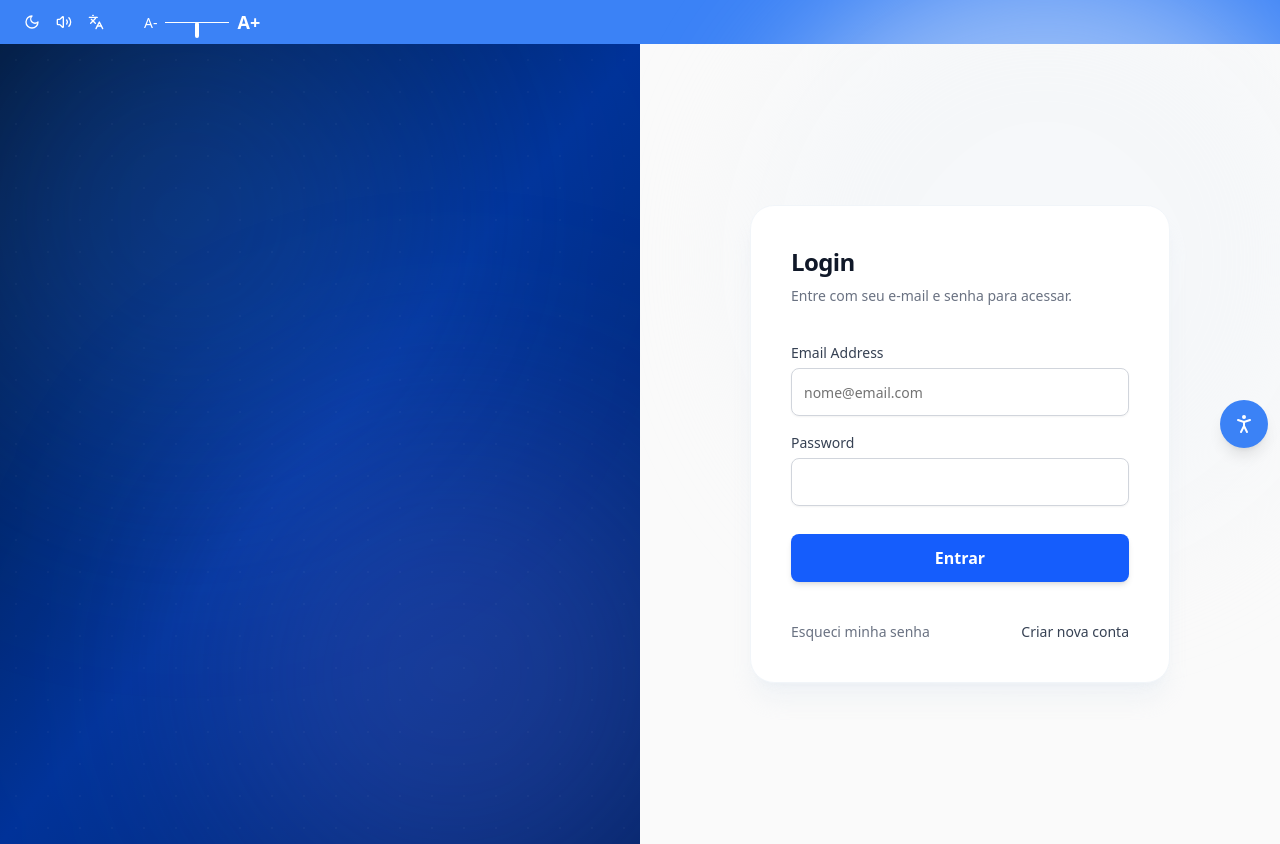
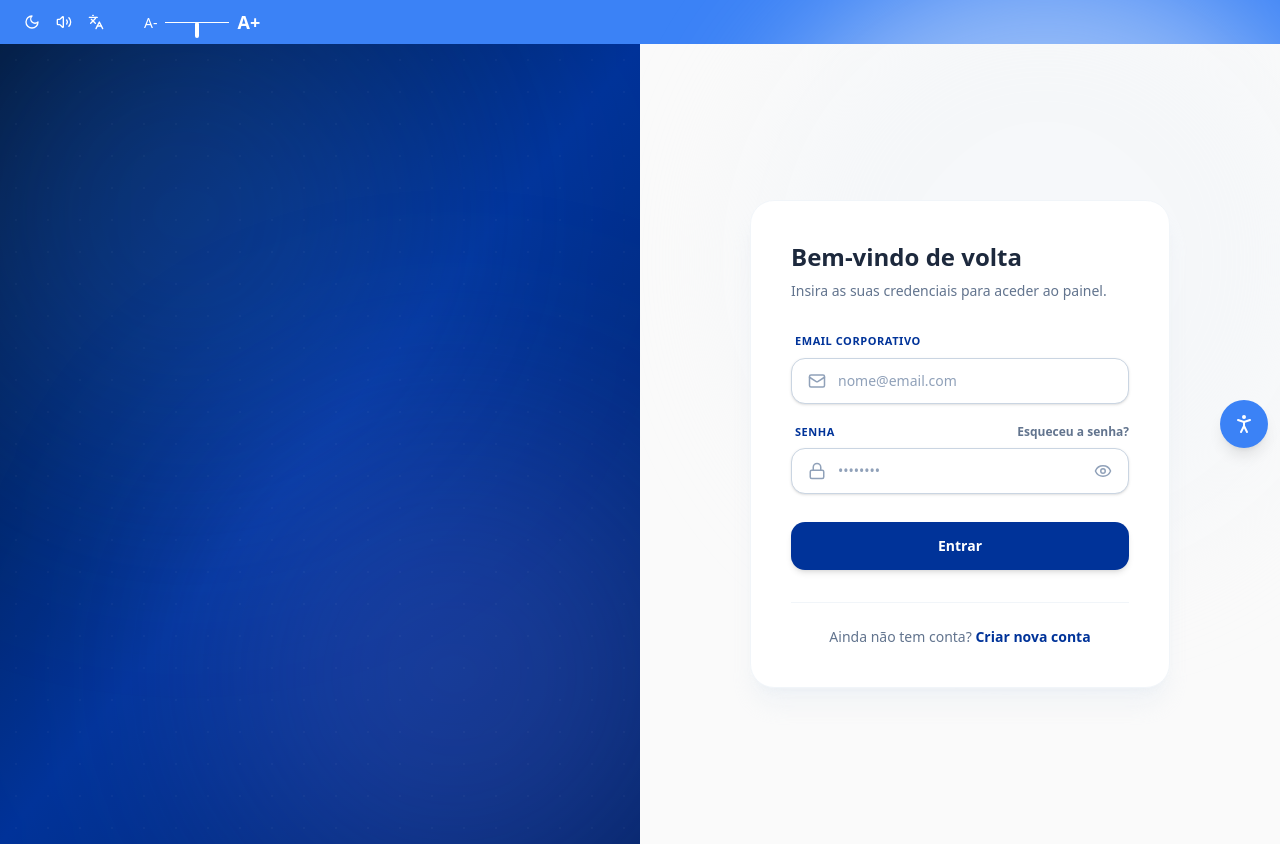
Before and after one commit to biancadearaujo/corporate-space-management, a Next.js app in the folder front/frontend-projeto-gestao-auditorio/: page /login in a window 1280 px wide. Built offline with nearby package versions, Linux system fonts and the light colour scheme.

Commit message:
style(frontend): refina o design e aplica melhorias gerais na interface

```diff
--- a/front/frontend-projeto-gestao-auditorio/src/app/collaborator-dashboard/page.tsx
+++ b/front/frontend-projeto-gestao-auditorio/src/app/collaborator-dashboard/page.tsx
@@ -447,7 +447,7 @@ function CollaboratorDashboard() {
 
                 <div className="flex items-center gap-6">
                     <nav className="hidden xl:flex items-center gap-5 text-[15px] font-medium text-slate-600">
-                        <Link href="/collaborator-dashboard" className="text-[#003399] font-semibold transition-colors">Dashboard</Link>
+                        <Link href="/collaborator-dashboard" className="text-[#003399] font-semibold transition-colors">Painel Geral</Link>
                         <Link href="/calendar" className="hover:text-[#003399] transition-colors">Reservas</Link>
                         <Link href="/our-spaces" className="hover:text-[#003399] transition-colors">Espaços</Link>
                         <Link href="/profile" className="hover:text-[#003399] transition-colors">Perfil</Link>
--- a/front/frontend-projeto-gestao-auditorio/src/app/our-spaces/page.tsx
+++ b/front/frontend-projeto-gestao-auditorio/src/app/our-spaces/page.tsx
@@ -130,7 +130,7 @@ function OurSpacesPage() {
 
                 <div className="flex items-center gap-6">
                     <nav className="hidden xl:flex items-center gap-5 text-[15px] font-medium text-slate-600">
-                        <Link href={getDashboardLink()} className="hover:text-[#003399] transition-colors">Dashboard</Link>
+                        <Link href={getDashboardLink()} className="hover:text-[#003399] transition-colors">Painel Geral</Link>
                         {/* Se for Administrador, pode ocultar o botão "Reservas" ou direcioná-lo para onde fizer sentido */}
                         {!hasRole('ROLE_ADMIN') && (
                             <Link href="/calendar" className="hover:text-[#003399] transition-colors">Reservas</Link>
--- a/front/frontend-projeto-gestao-auditorio/src/app/profile/page.tsx
+++ b/front/frontend-projeto-gestao-auditorio/src/app/profile/page.tsx
@@ -407,7 +407,7 @@ function ProfilePage() {
                 {/* Lado Direito: Navegação e Perfil */}
                 <div className="flex items-center gap-6">
                     <nav className="hidden xl:flex items-center gap-5 text-[15px] font-medium text-slate-600">
-                        <Link href="#" onClick={(e) => { e.preventDefault(); handleDashboardClick(); }} className="hover:text-[#003399] transition-colors">Dashboard</Link>
+                        <Link href="#" onClick={(e) => { e.preventDefault(); handleDashboardClick(); }} className="hover:text-[#003399] transition-colors">Painel Geral</Link>
                         <Link href="/calendar" className="hover:text-[#003399] transition-colors">Reservas</Link>
                         <Link href="/our-spaces" className="hover:text-[#003399] transition-colors">Espaços</Link>
                         <Link href="#" className="text-[#003399] font-semibold transition-colors">Perfil</Link>
--- a/front/frontend-projeto-gestao-auditorio/src/app/registered-companies/page.tsx
+++ b/front/frontend-projeto-gestao-auditorio/src/app/registered-companies/page.tsx
@@ -141,7 +141,7 @@ export default function RegisteredCompaniesPage() {
     const handleLogout = () => {
         if (logout) logout();
         else localStorage.removeItem('token');
-        router.replace('/');
+        router.replace('/login');
     };
 
     const handleDashboardClick = () => {
--- a/front/frontend-projeto-gestao-auditorio/src/components/ui/appointment-calendar.tsx
+++ b/front/frontend-projeto-gestao-auditorio/src/components/ui/appointment-calendar.tsx
@@ -419,7 +419,7 @@ export default function AppointmentCalendar() {
     const handleLogout = () => {
         if (logout) logout();
         else localStorage.removeItem('token');
-        router.replace('/');
+        router.replace('/login');
     };
 
     // Visão MENSAL
@@ -610,7 +610,7 @@ export default function AppointmentCalendar() {
                 {/* Lado Direito: Navegação e Perfil */}
                 <div className="flex items-center gap-6">
                     <nav className="hidden xl:flex items-center gap-5 text-[15px] font-medium text-slate-600">
-                        <Link href="#" onClick={(e) => { e.preventDefault(); handleDashboardClick(); }} className="hover:text-[#003399] transition-colors">Dashboard</Link>
+                        <Link href="#" onClick={(e) => { e.preventDefault(); handleDashboardClick(); }} className="hover:text-[#003399] transition-colors">Painel Geral</Link>
                         <Link href="#" className="text-[#003399] font-semibold transition-colors">Reservas</Link>
                         <Link href="/our-spaces" className="hover:text-[#003399] transition-colors">Espaços</Link>
                         <Link href="/profile" className="hover:text-[#003399] transition-colors">Perfil</Link>
--- a/front/frontend-projeto-gestao-auditorio/src/components/ui/login-form.tsx
+++ b/front/frontend-projeto-gestao-auditorio/src/components/ui/login-form.tsx
@@ -8,6 +8,8 @@ import { Button } from '@/components/ui/button';
 import { Input } from '@/components/ui/input';
 import { Label } from '@/components/ui/label';
 import axios from 'axios';
+import { Mail, Lock, AlertCircle, Eye, EyeOff, Loader2 } from 'lucide-react';
+import Link from 'next/link';
 
 interface FormData {
     email: string;
@@ -21,6 +23,7 @@ export function LoginForm({ className, ...props }: React.ComponentProps<'div'>)
         formState: { isSubmitting },
     } = useForm<FormData>();
     const [error, setError] = useState<string | null>(null);
+    const [showPassword, setShowPassword] = useState(false);
     const { login } = useAuth();
 
     const onSubmit = async (data: FormData) => {
@@ -34,88 +37,110 @@ export function LoginForm({ className, ...props }: React.ComponentProps<'div'>)
             const token = response.data;
             login(token);
         } catch (err: any) {
-            const msg = err.response?.data?.message;
-            setError(typeof msg === 'string' ? msg : String(msg) || 'Credenciais inválidas.');
+            if (err.response?.status === 401 || err.response?.status === 403) {
+                setError('Email ou senha incorretos. Tente novamente.');
+            } else {
+                // Tenta pegar a mensagem do Spring Boot, senão cai na mensagem padrão.
+                const msg = err.response?.data?.message || err.response?.data?.error;
+                setError(msg ? String(msg) : 'Ocorreu um erro ao tentar fazer login.');
+            }
         }
     };
 
     return (
-        <div className={cn('grid gap-6', className)} {...props}>
+        <div className={cn('animate-in fade-in duration-300 w-full', className)} {...props}>
 
-            {/* Cabeçalho do Form (Simples e Direto) */}
-            <div className="flex flex-col space-y-2 mb-4">
-                <h2 className="text-2xl font-bold tracking-tight text-gray-900">
-                    Login
-                </h2>
-                <p className="text-sm text-gray-500">
-                    Entre com seu e-mail e senha para acessar.
+            {/* Cabeçalho do Form */}
+            <div className="text-center lg:text-left mb-8">
+                <h2 className="text-2xl font-bold text-slate-800">Bem-vindo de volta</h2>
+                <p className="text-sm text-slate-500 mt-2 font-medium">
+                    Insira as suas credenciais para aceder ao painel.
                 </p>
             </div>
 
-            <form onSubmit={handleSubmit(onSubmit)}>
-                <div className="grid gap-5">
+            <form onSubmit={handleSubmit(onSubmit)} className="space-y-5">
 
-                    {/* Mensagem de Erro Discreta mas Visível */}
+                {/* Alerta de Erro Premium */}
                 {error && (
-                        <div className="p-3 rounded-md bg-red-50 text-red-600 text-sm font-medium text-center border border-red-100">
-                            {error}
+                    <div className="flex items-center gap-3 p-4 rounded-xl bg-red-50 text-red-600 text-sm font-medium border border-red-100 animate-in slide-in-from-top-2">
+                        <AlertCircle size={18} className="shrink-0" />
+                        <p>{error}</p>
                     </div>
                 )}
 
                 {/* Input Email */}
-                    <div className="grid gap-2">
-                        <Label htmlFor="email" className="text-gray-700 font-medium">
-                            Email Address
-                        </Label>
+                <div>
+                    <Label htmlFor="email" className="block text-[11px] font-bold text-[#003399] uppercase tracking-wider mb-2 ml-1">Email Corporativo</Label>
+                    <div className="flex items-center px-4 py-3 rounded-xl border border-slate-300 bg-white focus-within:border-[#003399] focus-within:ring-2 focus-within:ring-[#003399]/10 transition-all shadow-sm">
+                        <Mail size={18} className="text-slate-400 mr-3 shrink-0" />
                         <Input
                             id="email"
+                            type="email"
                             placeholder="nome@email.com"
-                            type="email"
                             autoCapitalize="none"
                             autoComplete="email"
                             autoCorrect="off"
+                            {...register('email')}
                             required
-                            // h-12 deixa o input mais alto e clicável (Melhor UX)
-                            className="h-12 border-gray-300 focus:border-blue-600 focus:ring-blue-600"
-                            {...register('email')}
+                            className="bg-transparent border-0 p-0 h-auto outline-none w-full text-sm text-slate-800 font-medium placeholder:text-slate-400 shadow-none focus-visible:ring-0 focus-visible:ring-offset-0"
                         />
+                    </div>
                 </div>
 
                 {/* Input Senha */}
-                    <div className="grid gap-2">
-                        <Label htmlFor="password" className="text-gray-700 font-medium">
-                            Password
-                        </Label>
+                <div>
+                    <div className="flex items-center justify-between mb-2 ml-1">
+                        <Label htmlFor="password" className="text-[11px] font-bold text-[#003399] uppercase tracking-wider">Senha</Label>
+                        <Link href="/recovery" className="text-xs font-semibold text-slate-500 hover:text-[#003399] transition-colors">
+                            Esqueceu a senha?
+                        </Link>
+                    </div>
+                    <div className="flex items-center px-4 py-3 rounded-xl border border-slate-300 bg-white focus-within:border-[#003399] focus-within:ring-2 focus-within:ring-[#003399]/10 transition-all shadow-sm relative">
+                        <Lock size={18} className="text-slate-400 mr-3 shrink-0" />
                         <Input
                             id="password"
-                            type="password"
+                            type={showPassword ? 'text' : 'password'}
+                            placeholder="••••••••"
+                            {...register('password')}
                             required
-                            className="h-12 border-gray-300 focus:border-blue-600 focus:ring-blue-600"
-                            {...register('password')}
+                            className="bg-transparent border-0 p-0 h-auto outline-none w-full text-sm text-slate-800 font-medium placeholder:text-slate-400 shadow-none focus-visible:ring-0 focus-visible:ring-offset-0 pr-10"
                         />
+                        {/* Botão de Ver/Ocultar Senha */}
+                        <button
+                            type="button"
+                            className="absolute right-4 text-slate-400 hover:text-[#003399] transition-colors"
+                            onClick={() => setShowPassword(!showPassword)}
+                        >
+                            {showPassword ? <EyeOff size={18} /> : <Eye size={18} />}
+                        </button>
+                    </div>
                 </div>
 
-                    {/* Botão de Ação Principal - AZUL FORTE */}
+                {/* Botão de Ação Principal */}
                 <Button
                     type="submit"
                     disabled={isSubmitting}
-                        className="h-12 w-full bg-blue-600 hover:bg-blue-700 text-white font-semibold text-base shadow-md transition-all mt-2"
+                    className="h-12 w-full rounded-xl bg-[#003399] hover:bg-[#002266] text-white font-bold text-sm shadow-md transition-all mt-2"
                 >
-                        {isSubmitting ? 'Autenticando...' : 'Entrar'}
+                    {isSubmitting ? (
+                        <>
+                            <Loader2 className="mr-2 h-4 w-4 animate-spin" /> Autenticando...
+                        </>
+                    ) : (
+                        'Entrar'
+                    )}
                 </Button>
-                </div>
             </form>
 
-            {/* Links Auxiliares */}
-            <div className="flex flex-col items-center gap-4 mt-4 text-sm text-gray-500">
-                <div className="flex justify-between w-full">
-                     <a href="/recovery" className="hover:text-blue-600 hover:underline">
-                        Esqueci minha senha
-                    </a>
-                    <a href="/request-collaborator" className="hover:text-blue-600 hover:underline font-medium text-gray-700">
+            {/* Links Auxiliares no Rodapé */}
+            <div className="mt-8 pt-6 border-t border-slate-100 text-center">
+                <p className="text-sm text-slate-500">
+                    Ainda não tem conta?{' '}
+                    {/* Pode alterar o href="/register" de volta para "/request-collaborator" se a sua rota se chamar assim */}
+                    <Link href="/request-collaborator" className="font-semibold text-[#003399] hover:underline">
                         Criar nova conta
-                    </a>
-                </div>
+                    </Link>
+                </p>
             </div>
         </div>
     );
--- a/front/frontend-projeto-gestao-auditorio/src/components/ui/registartion-form.tsx
+++ b/front/frontend-projeto-gestao-auditorio/src/components/ui/registartion-form.tsx
@@ -166,7 +166,7 @@ export function RegistrationForm({ className, ...props }: React.ComponentProps<'
                         </div>
 
                         <div className="space-y-2">
-                            <Label htmlFor="email" className="text-xs font-bold text-[#003399] uppercase tracking-wider ml-1">E-mail corporativo</Label>
+                            <Label htmlFor="email" className="text-xs font-bold text-[#003399] uppercase tracking-wider ml-1">Email corporativo</Label>
                             <Input
                                 id="email"
                                 type="email"
```
Lines whose indentation alone changed are shown as unchanged.
